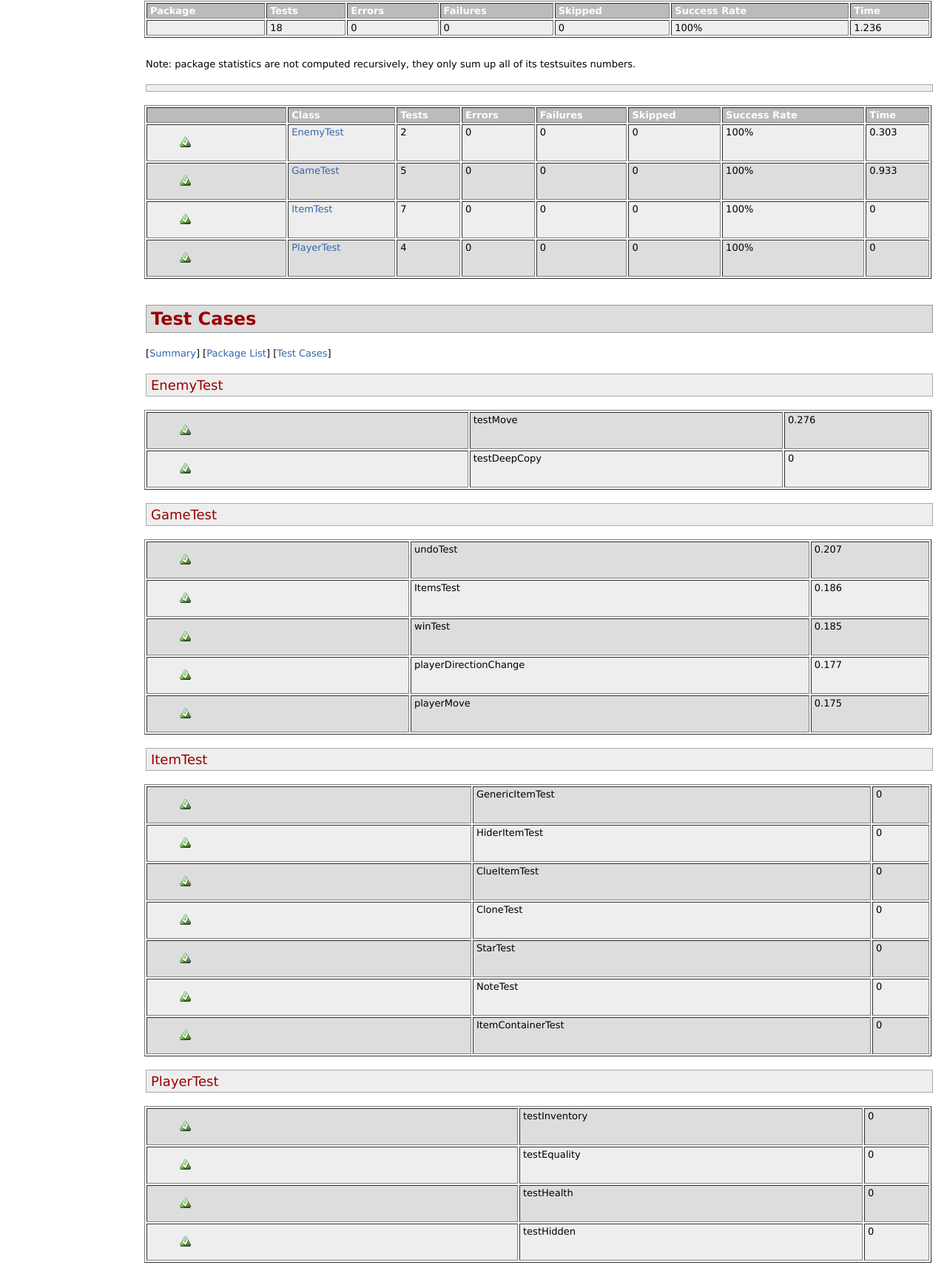
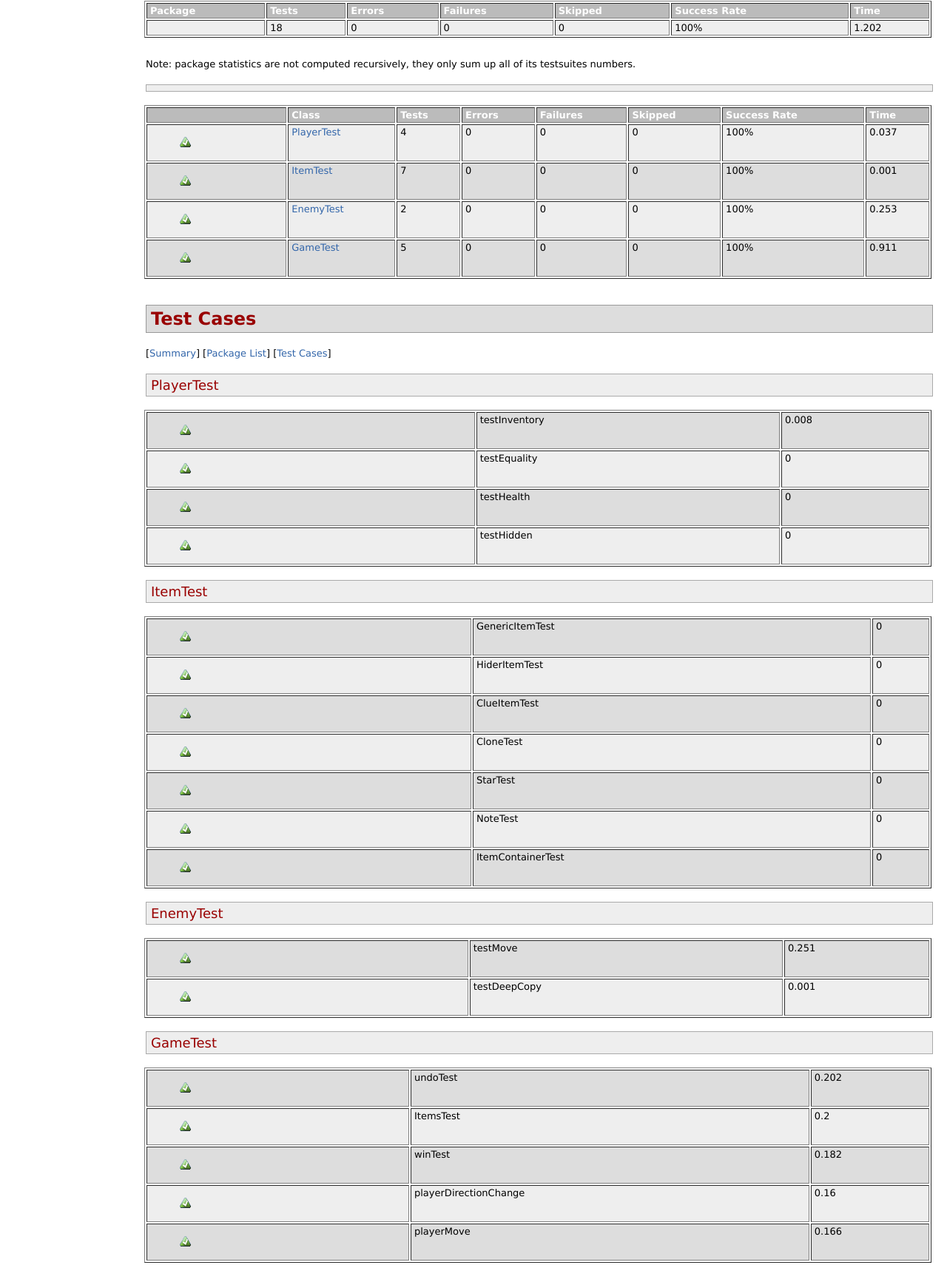
Before and after one commit to nardib/TextAdventure, a plain HTML site: page docs/test-reports/surefire-report.html in a window 1280 px wide. Shown: the part 483-2193 px from the top of the page at 74% size. Drawn offline with Linux system fonts and the light colour scheme.

```diff
--- a/docs/test-reports/surefire-report.html
+++ b/docs/test-reports/surefire-report.html
@@ -87,7 +87,7 @@ function toggleDisplay(elementId) {
 <td align="left">0</td>
 <td align="left">0</td>
 <td align="left">100%</td>
-<td align="left">1.236</td></tr></table><br />
+<td align="left">1.202</td></tr></table><br />
 <p>Note: failures are anticipated and checked for with assertions while errors are unanticipated.</p><br /></section><section>
 <h2><a name="Package_List"></a>Package List</h2><a name="Package_List"></a>
 <p>[<a href="#Summary">Summary</a>] [<a href="#Package_List">Package List</a>] [<a href="#Test_Cases">Test Cases</a>]</p><br />
@@ -107,7 +107,7 @@ function toggleDisplay(elementId) {
 <td align="left">0</td>
 <td align="left">0</td>
 <td align="left">100%</td>
-<td align="left">1.236</td></tr></table><br />
+<td align="left">1.202</td></tr></table><br />
 <p>Note: package statistics are not computed recursively, they only sum up all of its testsuites numbers.</p><section>
 <h3></h3><a name=""></a>
 <table border="1" class="bodyTable">
@@ -121,6 +121,24 @@ function toggleDisplay(elementId) {
 <th>Success Rate</th>
 <th>Time</th></tr>
 <tr class="b">
+<td align="left"><a href="#.PlayerTest"><figure><img src="images/icon_success_sml.gif" alt="" /></figure></a></td>
+<td align="left"><a href="#.PlayerTest">PlayerTest</a></td>
+<td align="left">4</td>
+<td align="left">0</td>
+<td align="left">0</td>
+<td align="left">0</td>
+<td align="left">100%</td>
+<td align="left">0.037</td></tr>
+<tr class="a">
+<td align="left"><a href="#.ItemTest"><figure><img src="images/icon_success_sml.gif" alt="" /></figure></a></td>
+<td align="left"><a href="#.ItemTest">ItemTest</a></td>
+<td align="left">7</td>
+<td align="left">0</td>
+<td align="left">0</td>
+<td align="left">0</td>
+<td align="left">100%</td>
+<td align="left">0.001</td></tr>
+<tr class="b">
 <td align="left"><a href="#.EnemyTest"><figure><img src="images/icon_success_sml.gif" alt="" /></figure></a></td>
 <td align="left"><a href="#.EnemyTest">EnemyTest</a></td>
 <td align="left">2</td>
@@ -128,7 +146,7 @@ function toggleDisplay(elementId) {
 <td align="left">0</td>
 <td align="left">0</td>
 <td align="left">100%</td>
-<td align="left">0.303</td></tr>
+<td align="left">0.253</td></tr>
 <tr class="a">
 <td align="left"><a href="#.GameTest"><figure><img src="images/icon_success_sml.gif" alt="" /></figure></a></td>
 <td align="left"><a href="#.GameTest">GameTest</a></td>
@@ -137,59 +155,27 @@ function toggleDisplay(elementId) {
 <td align="left">0</td>
 <td align="left">0</td>
 <td align="left">100%</td>
-<td align="left">0.933</td></tr>
-<tr class="b">
-<td align="left"><a href="#.ItemTest"><figure><img src="images/icon_success_sml.gif" alt="" /></figure></a></td>
-<td align="left"><a href="#.ItemTest">ItemTest</a></td>
-<td align="left">7</td>
-<td align="left">0</td>
-<td align="left">0</td>
-<td align="left">0</td>
-<td align="left">100%</td>
-<td align="left">0</td></tr>
-<tr class="a">
-<td align="left"><a href="#.PlayerTest"><figure><img src="images/icon_success_sml.gif" alt="" /></figure></a></td>
-<td align="left"><a href="#.PlayerTest">PlayerTest</a></td>
-<td align="left">4</td>
-<td align="left">0</td>
-<td align="left">0</td>
-<td align="left">0</td>
-<td align="left">100%</td>
-<td align="left">0</td></tr></table></section><br /></section><section>
+<td align="left">0.911</td></tr></table></section><br /></section><section>
 <h2><a name="Test_Cases"></a>Test Cases</h2><a name="Test_Cases"></a>
 <p>[<a href="#Summary">Summary</a>] [<a href="#Package_List">Package List</a>] [<a href="#Test_Cases">Test Cases</a>]</p><section>
-<h3><a name="EnemyTest"></a>EnemyTest</h3><a name=".EnemyTest"></a>
+<h3><a name="PlayerTest"></a>PlayerTest</h3><a name=".PlayerTest"></a>
 <table border="1" class="bodyTable">
 <tr class="a">
 <td align="left"><figure><img src="images/icon_success_sml.gif" alt="" /></figure></td>
-<td align="left"><a name="TC_EnemyTest.testMove"></a>testMove</td>
-<td align="left">0.276</td></tr>
+<td align="left"><a name="TC_PlayerTest.testInventory"></a>testInventory</td>
+<td align="left">0.008</td></tr>
 <tr class="b">
 <td align="left"><figure><img src="images/icon_success_sml.gif" alt="" /></figure></td>
-<td align="left"><a name="TC_EnemyTest.testDeepCopy"></a>testDeepCopy</td>
-<td align="left">0</td></tr></table></section><section>
-<h3><a name="GameTest"></a>GameTest</h3><a name=".GameTest"></a>
-<table border="1" class="bodyTable">
+<td align="left"><a name="TC_PlayerTest.testEquality"></a>testEquality</td>
+<td align="left">0</td></tr>
 <tr class="a">
 <td align="left"><figure><img src="images/icon_success_sml.gif" alt="" /></figure></td>
-<td align="left"><a name="TC_GameTest.undoTest"></a>undoTest</td>
-<td align="left">0.207</td></tr>
+<td align="left"><a name="TC_PlayerTest.testHealth"></a>testHealth</td>
+<td align="left">0</td></tr>
 <tr class="b">
 <td align="left"><figure><img src="images/icon_success_sml.gif" alt="" /></figure></td>
-<td align="left"><a name="TC_GameTest.ItemsTest"></a>ItemsTest</td>
-<td align="left">0.186</td></tr>
-<tr class="a">
-<td align="left"><figure><img src="images/icon_success_sml.gif" alt="" /></figure></td>
-<td align="left"><a name="TC_GameTest.winTest"></a>winTest</td>
-<td align="left">0.185</td></tr>
-<tr class="b">
-<td align="left"><figure><img src="images/icon_success_sml.gif" alt="" /></figure></td>
-<td align="left"><a name="TC_GameTest.playerDirectionChange"></a>playerDirectionChange</td>
-<td align="left">0.177</td></tr>
-<tr class="a">
-<td align="left"><figure><img src="images/icon_success_sml.gif" alt="" /></figure></td>
-<td align="left"><a name="TC_GameTest.playerMove"></a>playerMove</td>
-<td align="left">0.175</td></tr></table></section><section>
+<td align="left"><a name="TC_PlayerTest.testHidden"></a>testHidden</td>
+<td align="left">0</td></tr></table></section><section>
 <h3><a name="ItemTest"></a>ItemTest</h3><a name=".ItemTest"></a>
 <table border="1" class="bodyTable">
 <tr class="a">
@@ -220,24 +206,38 @@ function toggleDisplay(elementId) {
 <td align="left"><figure><img src="images/icon_success_sml.gif" alt="" /></figure></td>
 <td align="left"><a name="TC_ItemTest.ItemContainerTest"></a>ItemContainerTest</td>
 <td align="left">0</td></tr></table></section><section>
-<h3><a name="PlayerTest"></a>PlayerTest</h3><a name=".PlayerTest"></a>
+<h3><a name="EnemyTest"></a>EnemyTest</h3><a name=".EnemyTest"></a>
 <table border="1" class="bodyTable">
 <tr class="a">
 <td align="left"><figure><img src="images/icon_success_sml.gif" alt="" /></figure></td>
-<td align="left"><a name="TC_PlayerTest.testInventory"></a>testInventory</td>
-<td align="left">0</td></tr>
+<td align="left"><a name="TC_EnemyTest.testMove"></a>testMove</td>
+<td align="left">0.251</td></tr>
 <tr class="b">
 <td align="left"><figure><img src="images/icon_success_sml.gif" alt="" /></figure></td>
-<td align="left"><a name="TC_PlayerTest.testEquality"></a>testEquality</td>
-<td align="left">0</td></tr>
+<td align="left"><a name="TC_EnemyTest.testDeepCopy"></a>testDeepCopy</td>
+<td align="left">0.001</td></tr></table></section><section>
+<h3><a name="GameTest"></a>GameTest</h3><a name=".GameTest"></a>
+<table border="1" class="bodyTable">
 <tr class="a">
 <td align="left"><figure><img src="images/icon_success_sml.gif" alt="" /></figure></td>
-<td align="left"><a name="TC_PlayerTest.testHealth"></a>testHealth</td>
-<td align="left">0</td></tr>
+<td align="left"><a name="TC_GameTest.undoTest"></a>undoTest</td>
+<td align="left">0.202</td></tr>
 <tr class="b">
 <td align="left"><figure><img src="images/icon_success_sml.gif" alt="" /></figure></td>
-<td align="left"><a name="TC_PlayerTest.testHidden"></a>testHidden</td>
-<td align="left">0</td></tr></table></section><br /></section>
+<td align="left"><a name="TC_GameTest.ItemsTest"></a>ItemsTest</td>
+<td align="left">0.2</td></tr>
+<tr class="a">
+<td align="left"><figure><img src="images/icon_success_sml.gif" alt="" /></figure></td>
+<td align="left"><a name="TC_GameTest.winTest"></a>winTest</td>
+<td align="left">0.182</td></tr>
+<tr class="b">
+<td align="left"><figure><img src="images/icon_success_sml.gif" alt="" /></figure></td>
+<td align="left"><a name="TC_GameTest.playerDirectionChange"></a>playerDirectionChange</td>
+<td align="left">0.16</td></tr>
+<tr class="a">
+<td align="left"><figure><img src="images/icon_success_sml.gif" alt="" /></figure></td>
+<td align="left"><a name="TC_GameTest.playerMove"></a>playerMove</td>
+<td align="left">0.166</td></tr></table></section><br /></section>
       </div>
     </div>
     <div class="clear">
```
Also changed, not shown: 1 other file.
